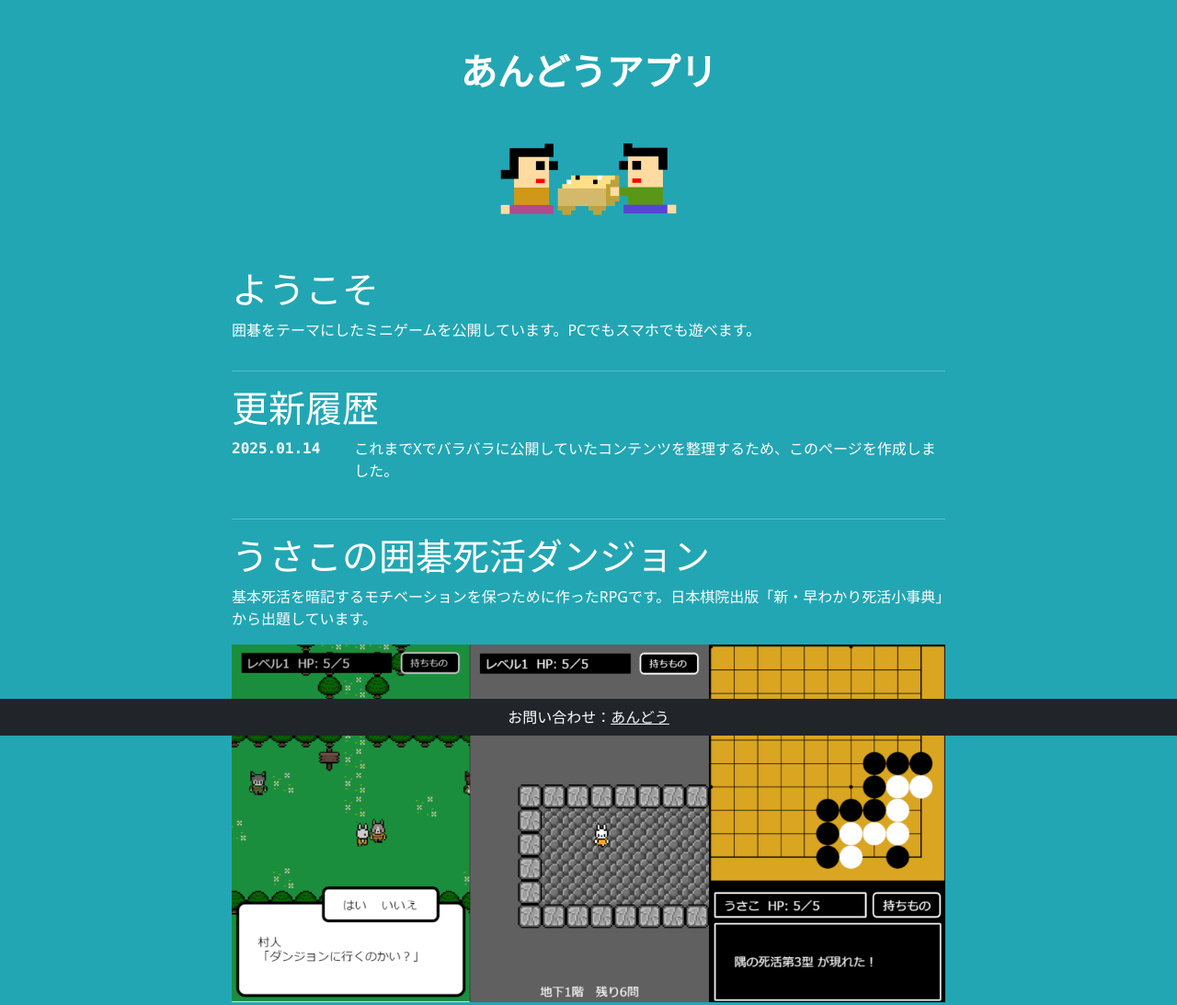
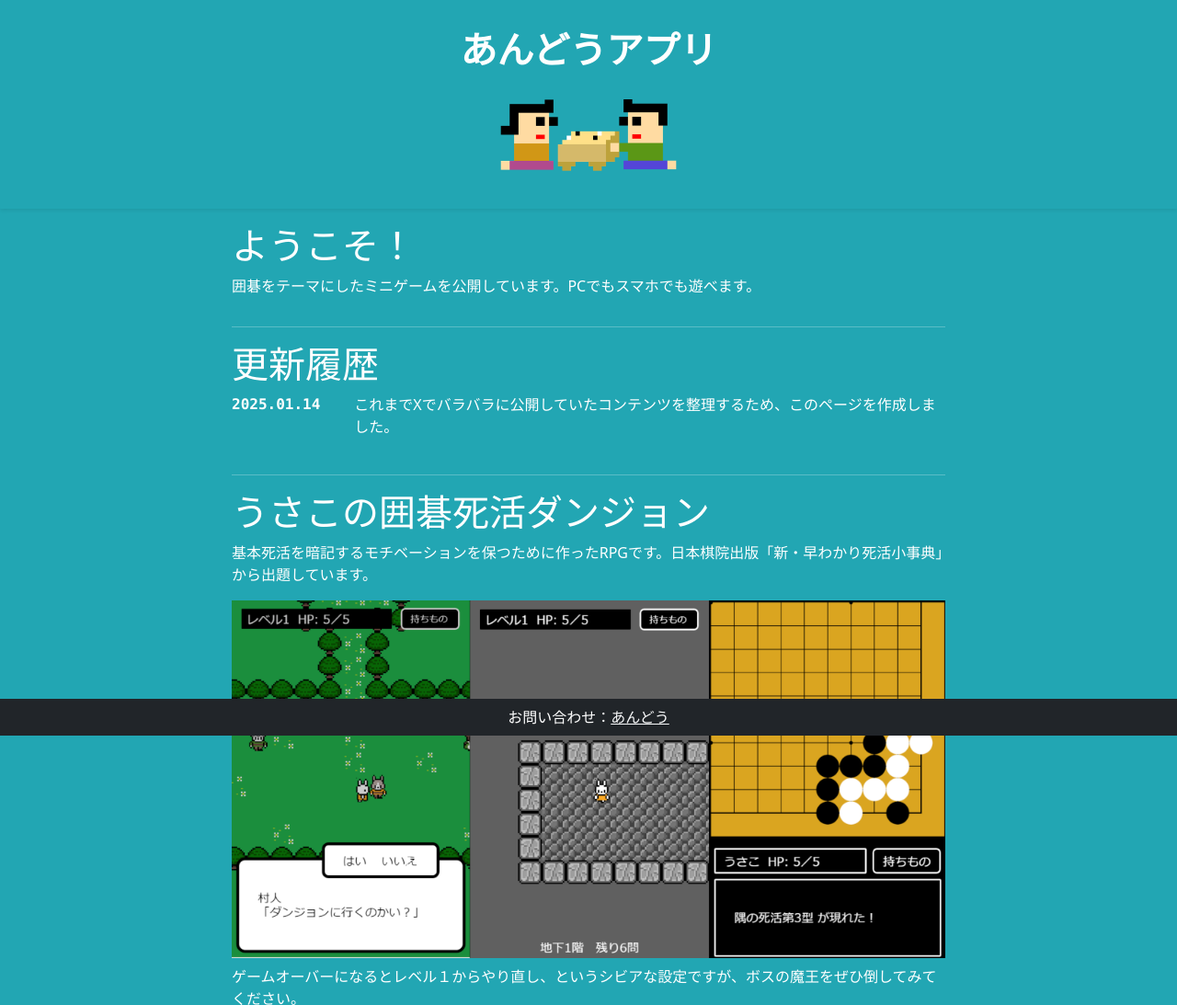
Before and after one commit to igo9x9/index, a plain HTML site: page index.html in a window 1280 px wide. Shown: the top 1093 px of the page at 92% size. Drawn offline with nearby package versions, Linux system fonts and the light colour scheme.

Commit message:
Add files via upload

```diff
--- a/index.html
+++ b/index.html
@@ -17,17 +17,21 @@
 </head>
 <body class="text-white" style="background-color: #22a6b3">
 
-    <div class="container my-5" style="max-width: 800px;">
-        <div class="text-center fs-1 my-5 fw-bold">あんどうアプリ</div>
-        <div class="row my-5">
+    <div class="container-fluid py-4 shadow-sm">
+        <div class="text-center fs-1 fw-bold">あんどうアプリ</div>
+        <div class="row mt-4 mb-2">
             <div class="col">
                 <img src="./title.png" class="img-fluid mx-auto d-block" style="width: 200px;">
             </div>
         </div>
 
+    </div>
+
+    <div class="container mt-3 mb-5" style="max-width: 800px;">
+
         <div class="row">
             <div class="col">
-                <h1>ようこそ</h1>
+                <h1>ようこそ！</h1>
                 <p>
                     囲碁をテーマにしたミニゲームを公開しています。PCでもスマホでも遊べます。
                 </p>
```
